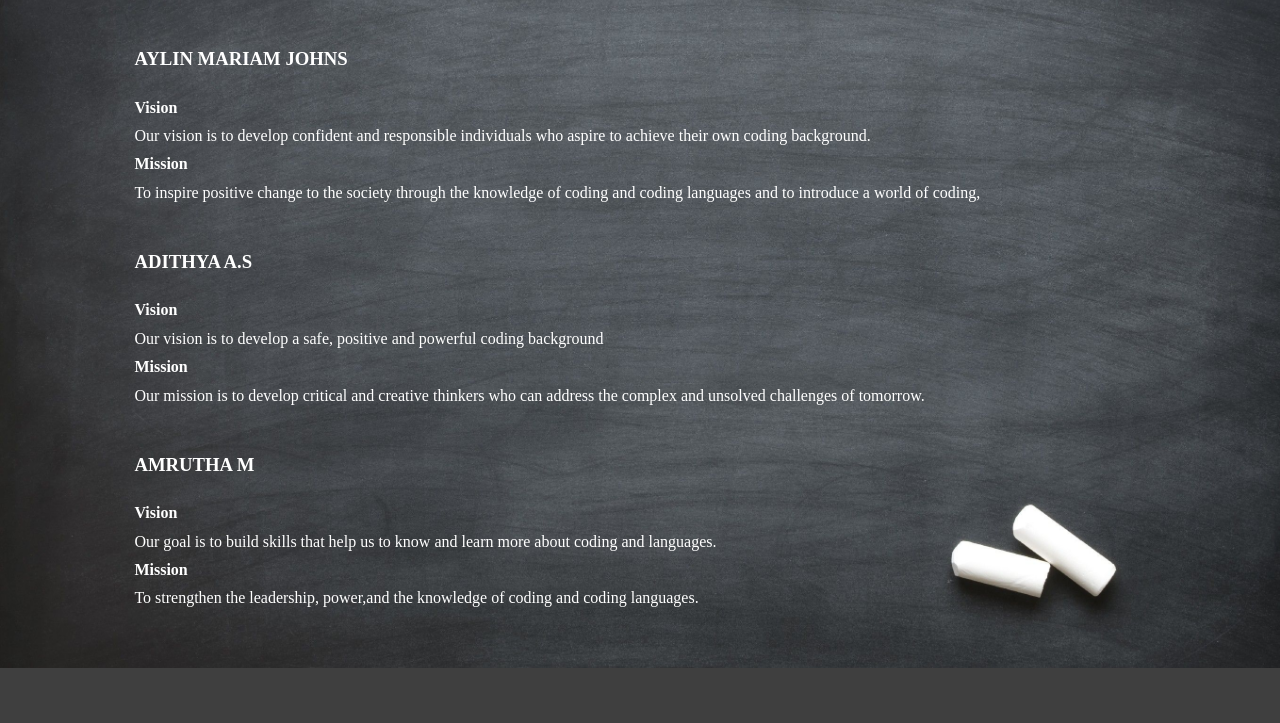
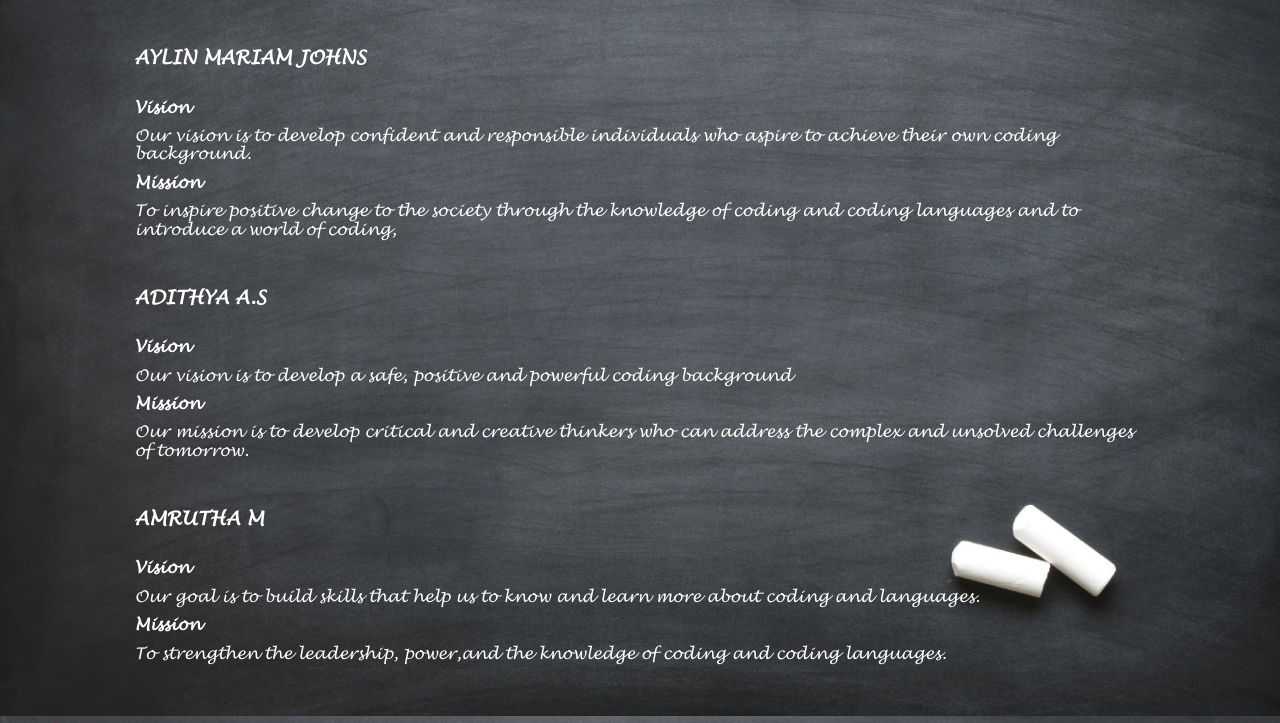
Before and after one commit to Aylin-19-Johns/Triple-A-s-portfolio, a plain HTML site: page index.html in a window 1280 px wide. Shown: the part 137-860 px from the top of the page. Before the commit the page ends 805 px from the top, so only its background shows below. Drawn offline with Linux system fonts and the light colour scheme.

Commit message:
Add files via upload

```diff
--- a/style.css
+++ b/style.css
@@ -14,6 +14,11 @@
 ::selection {
   color: #fff;
   background: rgb(100, 100, 100, 0.5);
+}
+
+@font-face {
+  font-family: lucida handwriting;
+  src: url(fonts/Lucida\ Handwriting\ Italic.ttf);
 }
 
 html {
```
Also changed, not shown: fonts/Lucida Handwriting Italic.ttf (added).
